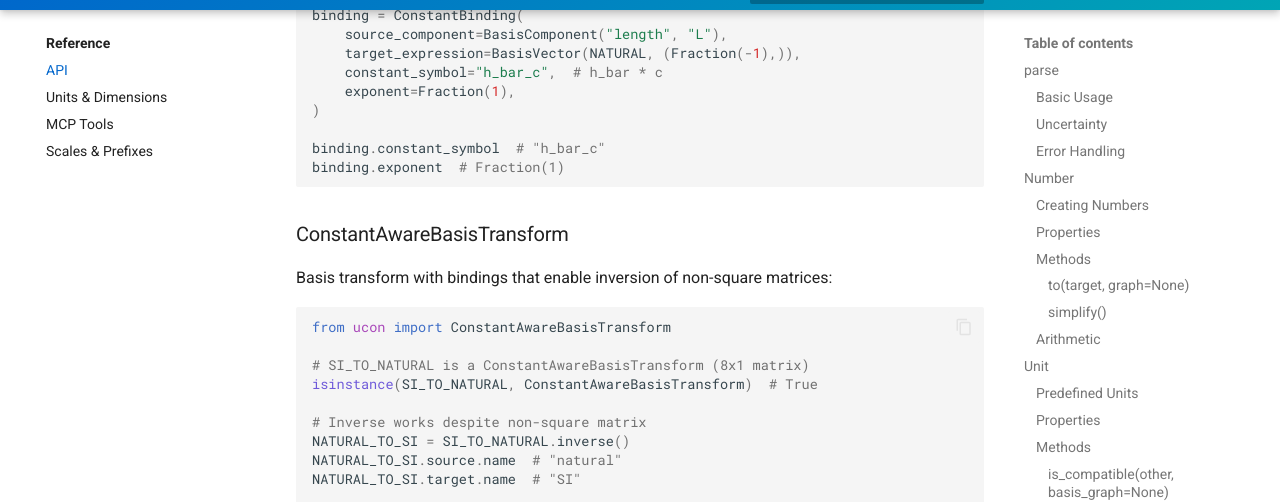
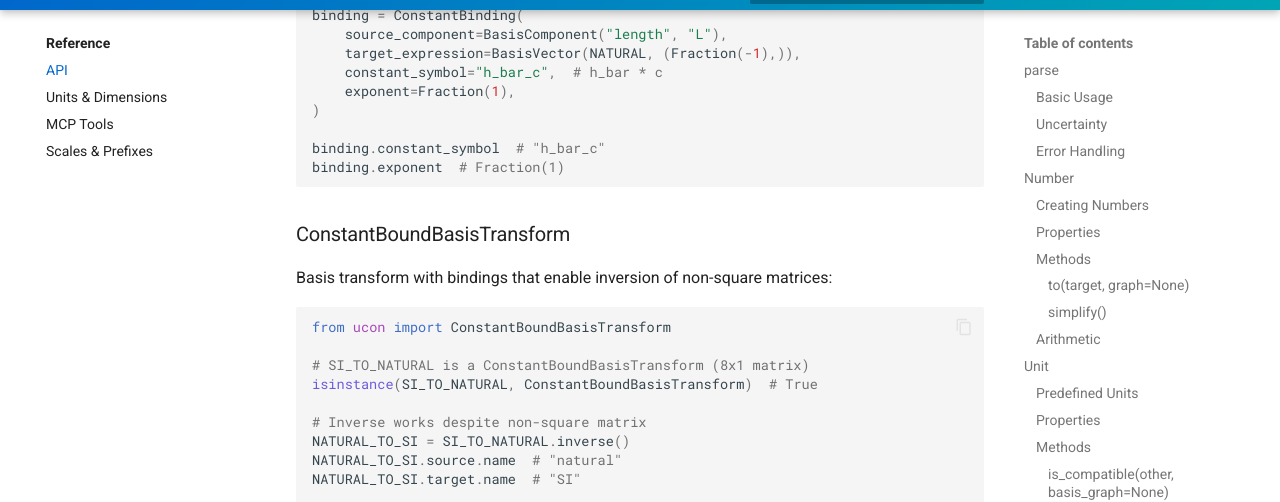
Before and after one commit to withtwoemms/ucon, an MkDocs documentation site: the page built from docs/reference/api.md, in a window 1280 px wide and 900 px high, scrolled down 19756 px. Shown: the part 38-540 px from the top of the window. Built offline with MkDocs 1.6.1 and Material for MkDocs 9.7.7, drawn with Linux system fonts in a browser that asks for light colours; comment, search, counter and statistics services are not loaded; some of the changed text lies outside the part shown.

Commit message:
ConstantAwareBasisTransform -> ConstantBoundBasisTransform

````diff
--- a/docs/reference/api.md
+++ b/docs/reference/api.md
@@ -765,7 +765,7 @@ Support for natural units where physical constants c = h_bar = k_B = 1.
 
 ```python
 from ucon import NATURAL, SI_TO_NATURAL, NATURAL_TO_SI
-from ucon.basis import ConstantBinding, ConstantAwareBasisTransform
+from ucon.basis import ConstantBinding, ConstantBoundBasisTransform
 ```
 
 ### NATURAL Basis
@@ -895,15 +895,15 @@ binding.constant_symbol  # "h_bar_c"
 binding.exponent  # Fraction(1)
 ```
 
-### ConstantAwareBasisTransform
+### ConstantBoundBasisTransform
 
 Basis transform with bindings that enable inversion of non-square matrices:
 
 ```python
-from ucon import ConstantAwareBasisTransform
+from ucon import ConstantBoundBasisTransform
 
-# SI_TO_NATURAL is a ConstantAwareBasisTransform (8x1 matrix)
-isinstance(SI_TO_NATURAL, ConstantAwareBasisTransform)  # True
+# SI_TO_NATURAL is a ConstantBoundBasisTransform (8x1 matrix)
+isinstance(SI_TO_NATURAL, ConstantBoundBasisTransform)  # True
 
 # Inverse works despite non-square matrix
 NATURAL_TO_SI = SI_TO_NATURAL.inverse()
--- a/ucon/__init__.py
+++ b/ucon/__init__.py
@@ -48,7 +48,7 @@ from ucon.basis import (
     BasisComponent,
     BasisGraph,
     BasisTransform,
-    ConstantAwareBasisTransform,
+    ConstantBoundBasisTransform,
     ConstantBinding,
     LossyProjection,
     NoTransformPath,
@@ -104,7 +104,7 @@ __all__ = [
     'BasisGraph',
     'BasisTransform',
     'BasisVector',
-    'ConstantAwareBasisTransform',
+    'ConstantBoundBasisTransform',
     'ConstantBinding',
     'LossyProjection',
     'NoTransformPath',
````
Also changed, not shown: CHANGELOG.md (+2 -2 lines), ROADMAP.md (+4 -4 lines), docs/guides/domain-bases/classical-mechanics.md (+1 -1 lines), docs/guides/domain-bases/radiation-dosimetry.md (+2 -2 lines), 6 other files.
